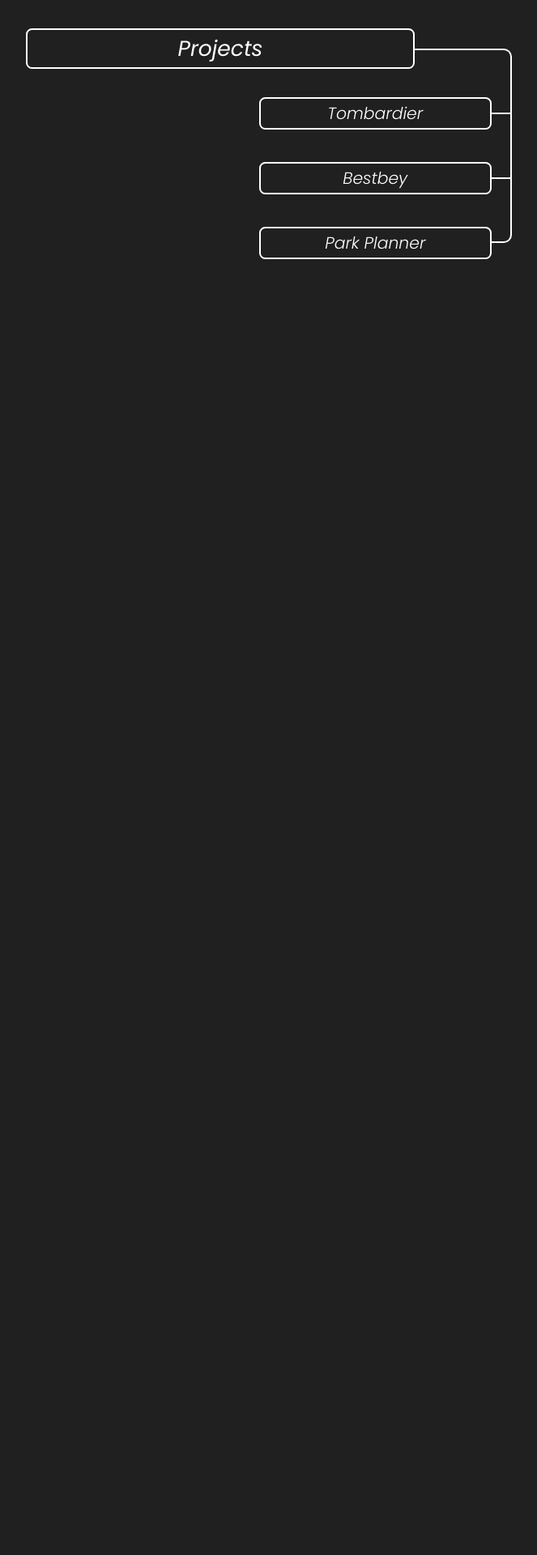
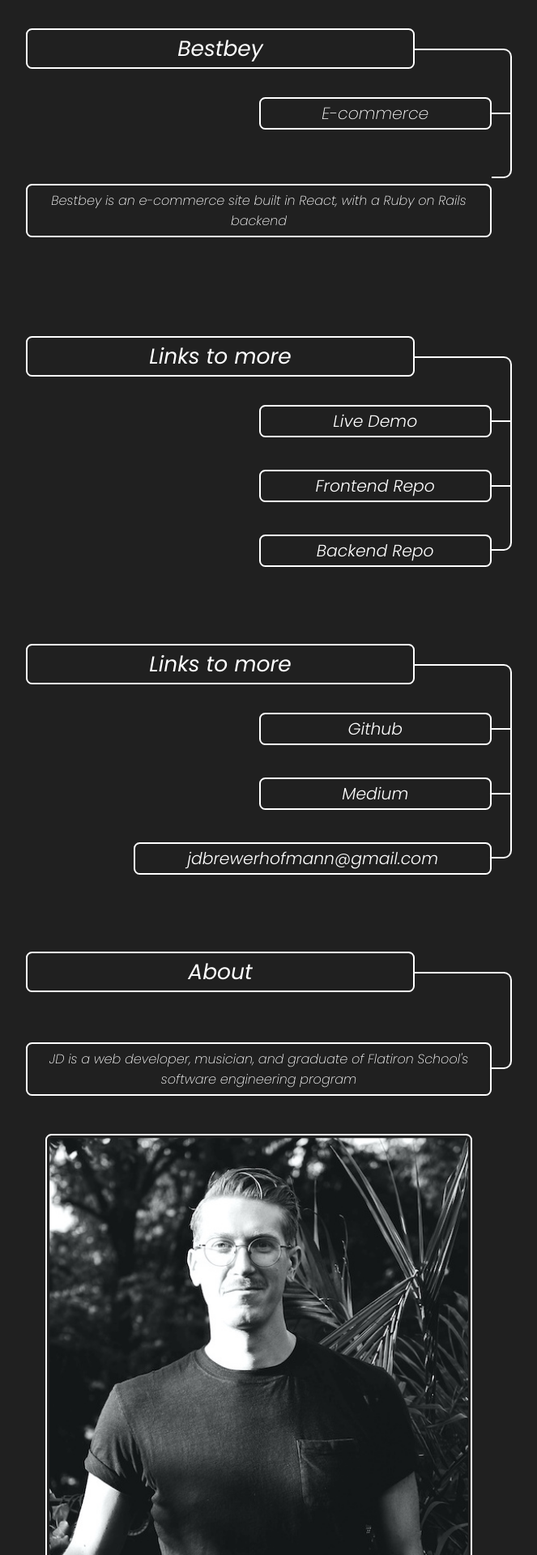
Before and after one commit to JDHofmann/portfolio-2020-frontend, a React (Create React App) app: page /bestbey in a window 1280 px wide. Shown: the part 300-2220 px from the top of the page at 81% size, without its empty margins (308-971 px from the left). Before the commit the page ends 800 px from the top, so only its background shows below. Built offline with nearby package versions, Linux system fonts and the light colour scheme.

Commit message:
about locked in, bestbey

```diff
--- a/src/App.css
+++ b/src/App.css
@@ -44,7 +44,7 @@
   margin-bottom: 5vh;
 }
 
-h1, h2, h3, .subtitle, .about-sub-item, .description-sub-item {
+h1, h2, h3, .subtitle, .about-sub-item, .description-sub-item, .biopic {
   border: 2px solid;
   padding: .4vmin 5vw;
   border-radius: 7.5px;
@@ -182,3 +182,10 @@
 .sub-item-3 {
   grid-row: 7/9;
 }
+
+.biopic {
+  grid-column: 1/3;
+  padding: .4vmin;
+  width: 90%;
+  margin: 0 auto;
+}
--- a/src/App.js
+++ b/src/App.js
@@ -4,8 +4,18 @@
 import ProjectsContainer from './containers/ProjectsContainer';
 import About from './containers/About'
 import Footer from './containers/Footer';
+import Links from './containers/Links';
 
 class App extends React.Component{
+
+  links = [
+    {linkUrl: "https://github.com/JDHofmann",
+    linkText: "Github"},
+    {linkUrl: "https://jdbrewerhofmann.medium.com",
+    linkText: "Medium"},
+    {linkUrl: "mailto:jdbrewerhofmann@gmail.com",
+    linkText: "jdbrewerhofmann@gmail.com"}
+]
 
   render(){
 
@@ -14,7 +24,8 @@
         <ul className="content">
           <Header />
           <ProjectsContainer />
-          {/* <About /> */}
+          <Links links={this.links}/>
+          <About />
           {/* <Footer /> */}
         </ul>
       </main>
--- a/src/containers/About.js
+++ b/src/containers/About.js
@@ -1,14 +1,15 @@
 import React from 'react'
-import biopic from '../images/bio-pic-small.jpeg'
+import biopic from '../images/bio-pic-small-cropped.jpg'
 
 const About = () => {
     return (
-        <div className="content about column-grid">
-            <h2>About</h2>
-            <img className="bio-pic" src={biopic}/>
-            <p>JD is a web developer, musician, and graduate of Flatiron School's software engineering program'</p>
-
-        </div>
+        <li className="li-about-grid grid">
+                <h2>About</h2>
+                <span className="line"></span>
+                <span className="box about-box br-tr-br"></span>
+                <p className="about-sub-item">JD is a web developer, musician, and graduate of Flatiron School's software engineering program</p>
+                <img className="biopic" src={biopic}/>
+        </li>
     )
 }
 export default About
--- a/src/containers/Links.js
+++ b/src/containers/Links.js
@@ -5,7 +5,7 @@
     return (
         <li>
             <div className="li-project-grid grid">
-                <h2>Links to other places</h2>
+                <h2>Links to more</h2>
                 <span className="line"></span>
                 <span className="box bt-light br-tr"></span>
                 <a
--- a/src/containers/ProjectsContainer.js
+++ b/src/containers/ProjectsContainer.js
@@ -2,6 +2,8 @@
 import { Route, Switch } from 'react-router'
 import { NavLink } from 'react-router-dom'
 import { Tombardier } from '../projects/Tombardier'
+import { Bestbey } from '../projects/Bestbey'
+
 
 class ProjectsContainer extends React.Component{
 
@@ -14,6 +16,12 @@
                     path="/tombardier"
                     render={ () =>
                         <Tombardier />
+                    }
+                />
+                <Route
+                    path="/bestbey"
+                    render={ () =>
+                        <Bestbey />
                     }
                 />
                 <Route
--- /dev/null
+++ b/src/projects/Bestbey.js
@@ -0,0 +1,39 @@
+import React from 'react'
+// import Slider from './Slider'
+
+import Links from '../containers/Links'
+
+export const Bestbey = () => {
+
+    // const images = [tom01, zen];
+
+    const links = [
+        {linkUrl: "https://bestbey.netlify.app/",
+        linkText: "Live Demo"},
+        {linkUrl: "https://github.com/JDHofmann/bestbey-frontend",
+        linkText: "Frontend Repo"},
+        {linkUrl: "https://github.com/JDHofmann/bestbey-backend-v2.1",
+        linkText: "Backend Repo"}
+    ]
+
+    return (
+        <>
+        <li>
+            <div className="li-project-grid grid">
+                <h2>Bestbey</h2>
+                <span className="line"></span>
+                <span className="box bt-light br-tr"></span>
+                <p
+                    className="subtitle"
+                >E-commerce</p>
+                <span className="box box-item-1-2-end br-br"></span>
+                <p className="description-sub-item">Bestbey is an e-commerce site built in React, with a Ruby on Rails backend</p>
+            </div>
+        </li>
+            {/* <Slider
+                images={images}
+            /> */}
+        <Links links={links}/>
+        </>
+    )
+}
```
Also changed, not shown: src/images/bio-pic-small-cropped.jpg (added), 1 other file (tests, documents, lock files or other folders).
